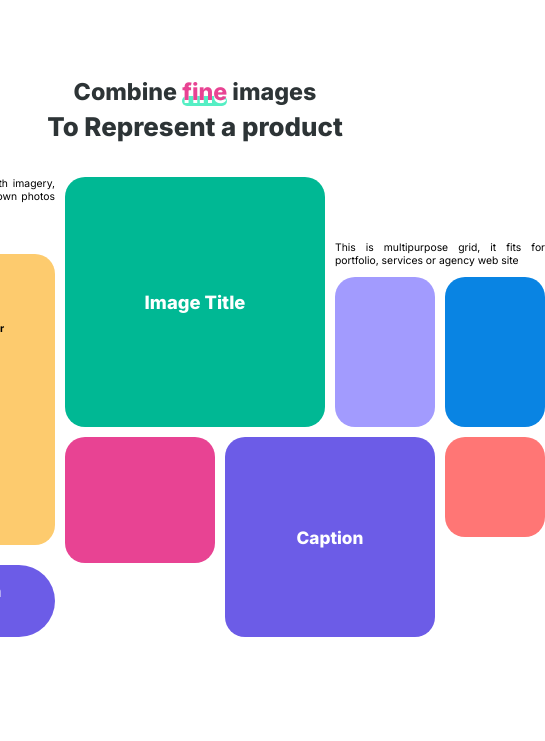
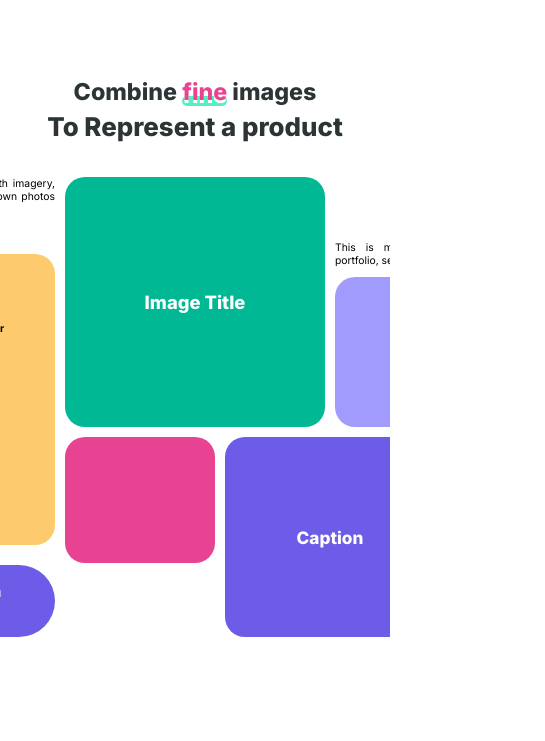
Before and after one commit to Dawood-Ahmed19/Grid-Website, a website built with Vite: page index.html in a window 390 px wide. Shown: the part 103-844 px from the top of the page, 545 px wide, since content can reach past the window. Built offline with nearby package versions, Linux system fonts and the light colour scheme.

Commit message:
fix- fixed issues of overflow for all browsers

```diff
--- a/index.html
+++ b/index.html
@@ -3,7 +3,7 @@
 
 <head>
   <meta charset="UTF-8" />
-  <meta name="viewport" content="width=device-width, initial-scale=1.0" />
+  <meta name="viewport" content="width=device-width, initial-scale=1, maximum-scale=1" />
   <link rel="stylesheet" href="https://cdnjs.cloudflare.com/ajax/libs/font-awesome/6.3.0/css/all.min.css">
   <title>Grid</title>
   <link rel="stylesheet" href="style.css">
@@ -43,7 +43,7 @@
   <!-- //Section one -->
 
   <section class="main--section">
-    <div class="container">
+    <div class="container mob--container">
       <div class="content--main">
 
         <div class="main--heading">
--- a/style.css
+++ b/style.css
@@ -15,8 +15,6 @@ input {
 
 body {
   font-family: "Inter", sans-serif;
-  overflow-x: hidden;
-  overflow-x: -webkit-hidden;
 }
 
 :root {
@@ -111,6 +109,10 @@ header {
 .container {
   width: min(1130px, 100% - 2rem);
   margin-inline: auto;
+  overflow: hidden;
+  overflow: -webkit-hidden;
+  -ms-overflow: hidden;
+  overflow: hidden \9;
 }
 
 nav ul {
@@ -587,6 +589,10 @@ nav ul>li:not(:last-child)::after {
   border-radius: 18px;
 }
 
+.services--section {
+  z-index: 999;
+}
+
 /* --- services section end --- */
 
 /* --- Media Queries --- */
@@ -596,6 +602,10 @@ nav ul>li:not(:last-child)::after {
     grid-template-columns: repeat(2, 200px) repeat(3, 100px);
     grid-template-rows: 300px 250px;
     gap: 10px;
+  }
+
+  .services--content {
+    height: 1000px;
   }
 
   .img--three {
@@ -629,6 +639,10 @@ nav ul>li:not(:last-child)::after {
   .grid {
     transform: translateX(-30px);
     gap: 10px;
+  }
+
+  .mob--container {
+    width: 100%;
   }
 
   .grid {
@@ -726,6 +740,12 @@ nav ul>li:not(:last-child)::after {
   }
 }
 
+@media (max-width: 600px) {
+  .services--content {
+    height: 1700px;
+  }
+}
+
 @media (max-width: 800px) {
   nav ul {
     flex-direction: column;
```
